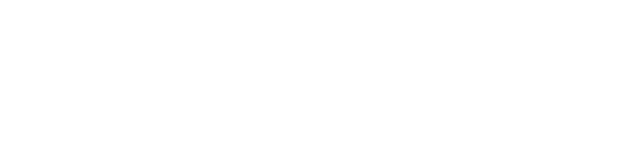
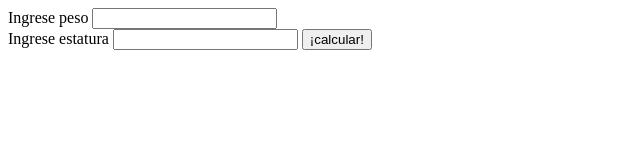
Before and after one commit to maitc/calculadora-imc, a plain HTML site: page index.html in a window 1280 px wide. Shown: the whole page, without its empty margins (0-640 px from the left). Drawn offline with Linux system fonts and the light colour scheme.

Commit message:
calculadora Mai

```diff
--- a/assets/main.js
+++ b/assets/main.js
@@ -0,0 +1,12 @@
+function calculadora(){
+
+	var pe = document.getElementById("peso").value;
+	var est = document.getElementById("estatura").value;
+
+	var res = pe / (Math.pow(est, 2));
+	var resultado = res.toFixed(2);
+	alert(resultado);
+
+}
+
+calculadora();
--- a/index.html
+++ b/index.html
@@ -6,6 +6,12 @@
 </head>
 <body>
 
+	<label for="ingresoPeso">Ingrese peso</label>
+	<input id="peso"><br>
+
+	<label for="ingreseEstatura">Ingrese estatura</label>
+	<input id="estatura">
+	<button onclick="calculadora();">¡calcular!</button>
 	<script type="text/javascript" src="assets/main.js"></script>
 </body>
 </html>
```
